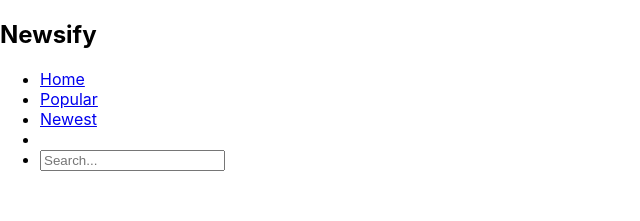
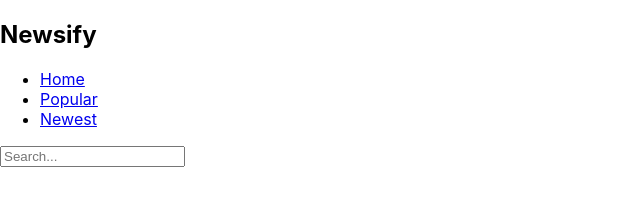
Before and after one commit to zamcham/newsify, a React (Create React App) app: page / in a window 1280 px wide. Shown: the top 221 px of the page, without its empty margins (0-640 px from the left). Built offline with nearby package versions, Linux system fonts and the light colour scheme.

Commit message:
Modify nav bar elements

```diff
--- a/src/components/Navbar.js
+++ b/src/components/Navbar.js
@@ -11,9 +11,11 @@ const Navbar = () => {
                 <li><a href="#">Home</a></li>
                 <li><a href="#">Popular</a></li>
                 <li><a href="#">Newest</a></li>
-                <li><i className="fa fa-bars"></i></li>
-                <li><input type="text" placeholder="Search..."/></li>
             </ul>
+            <div className="actions">
+              <i className="fa fa-bars"></i>
+              <input type="text" placeholder="Search..."/>
+            </div>
         </nav>
     );
 };
```
